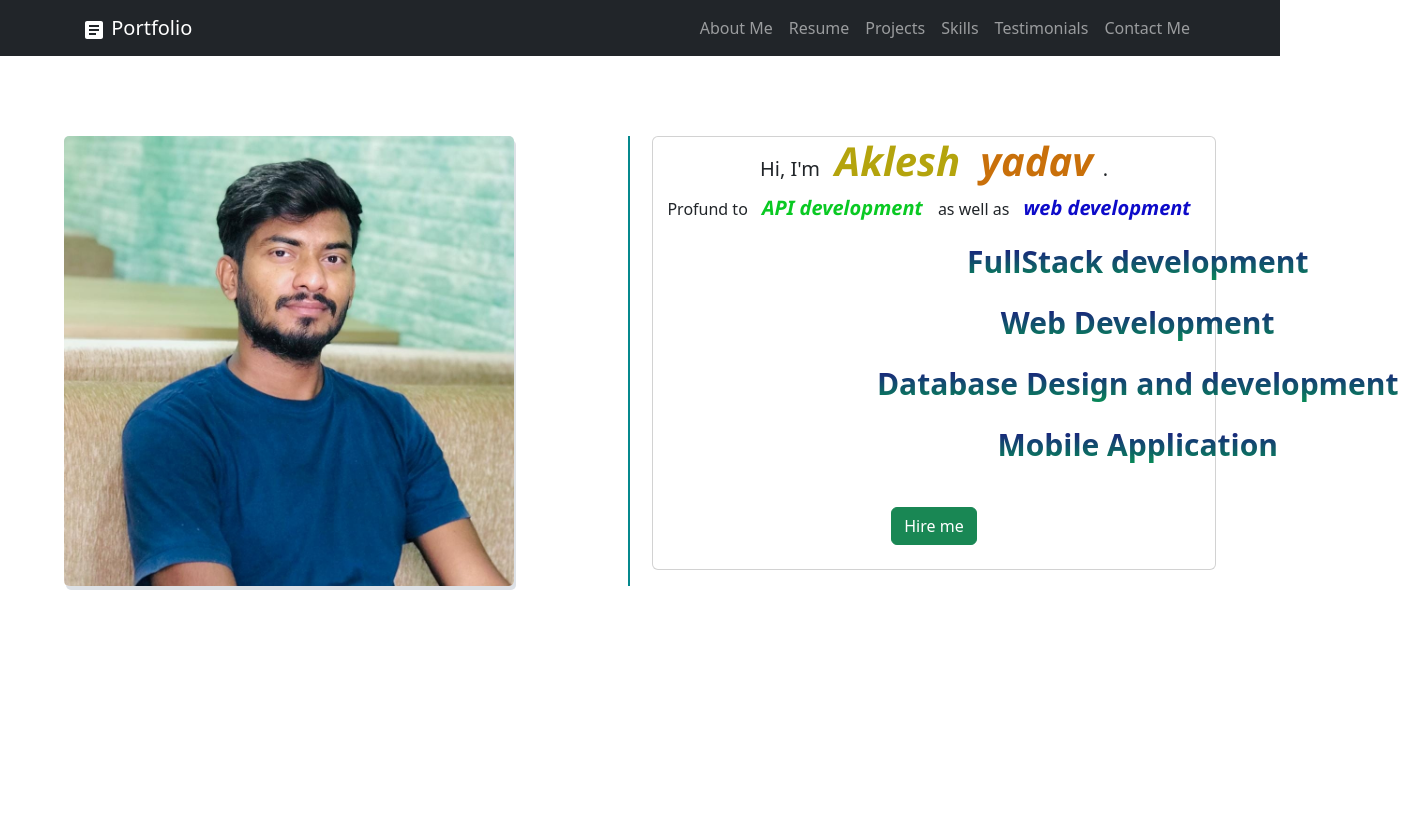
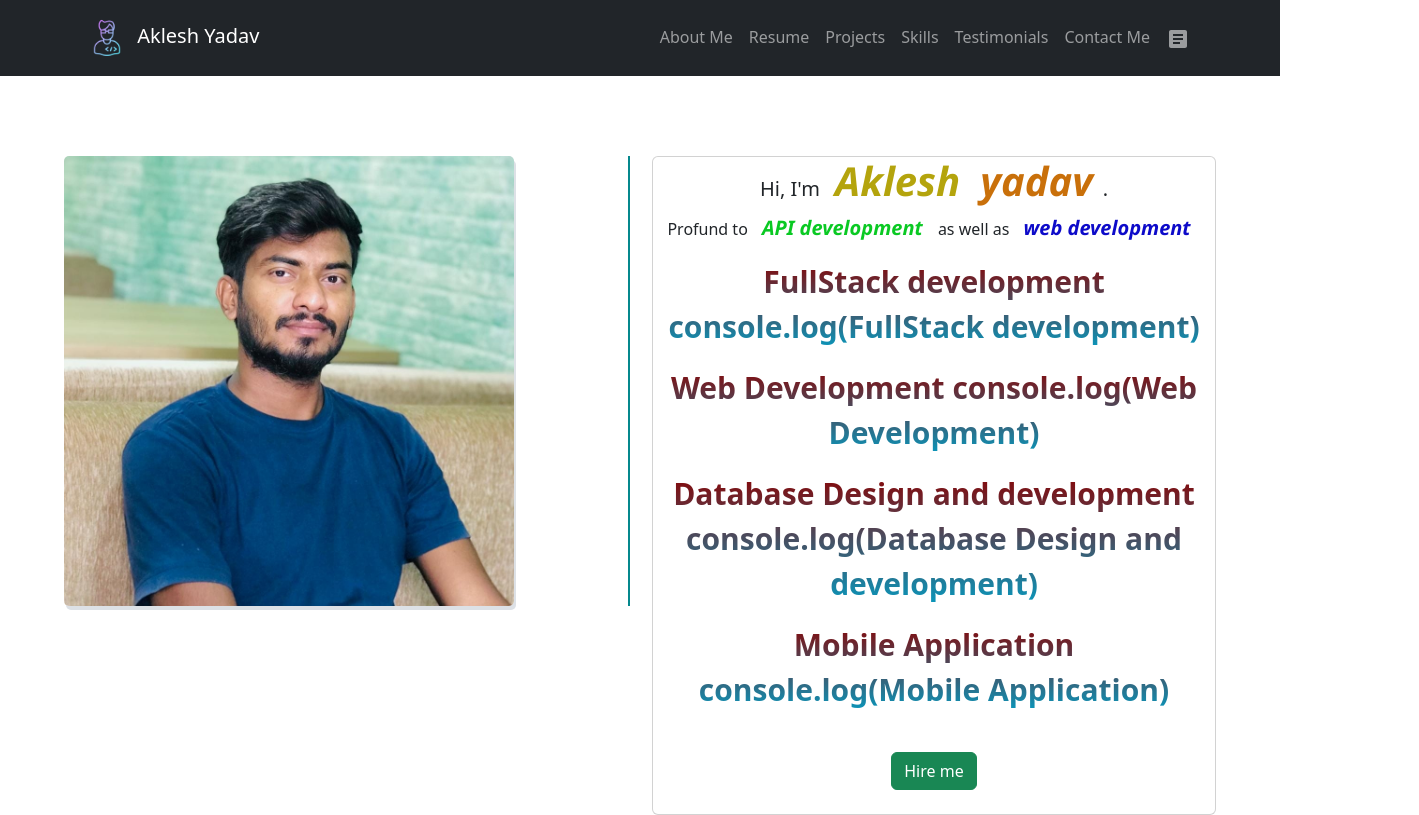
Before and after one commit to yaklesh0007/portfolio, a React (Create React App) app: page / in a window 1280 px wide. Shown: the whole page, 1419 px wide, since content can reach past the window. Built offline with nearby package versions, Linux system fonts and the light colour scheme.

Commit message:
fix: console error

```diff
--- a/public/index.html
+++ b/public/index.html
@@ -16,7 +16,7 @@
     -->
     <link rel="manifest" href="%PUBLIC_URL%/manifest.json" />
 
-    <title>My Portfolio</title>
+    <title>Aklesh Yadav</title>
   </head>
   <body>
     <noscript>You need to enable JavaScript to run this app.</noscript>
--- a/src/App.js
+++ b/src/App.js
@@ -14,11 +14,11 @@ function App() {
     <div>
       <Header/>
       <Routes>
-        <Route path='/' exact element={<Home/>}></Route>
-        <Route path='/contact' exact element={<Contact/>}/>
-        <Route path='/testimonials' exact element={<Testimonial/>}/>
-        <Route path='/skills' exact element={<Skill/>}/>
-        <Route path='/projects' exact element={<Project/>}/>
+        <Route path='/' element={<Home/>}></Route>
+        <Route path='contact' element={<Contact/>}/>
+        <Route path='testimonials' element={<Testimonial/>}/>
+        <Route path='skills' element={<Skill/>}/>
+        <Route path='projects' element={<Project/>}/>
       </Routes>
       </div>
       <div>
--- a/src/components/About/About.css
+++ b/src/components/About/About.css
@@ -46,7 +46,7 @@
 #showtext{
     font-size: 30px;
     animation-duration: 4s;
-    background: -webkit-linear-gradient(rgb(32, 2, 138), rgb(5, 150, 82));
+    background: -webkit-linear-gradient(rgb(138, 2, 2), rgb(7, 153, 190));
     font-weight: bolder;
     -webkit-background-clip: text;
     -webkit-text-fill-color: transparent;
@@ -55,14 +55,21 @@
   animation-iteration-count: infinite;
 }
 
-@keyframes slidein {
+/* @keyframes slidein {
     from {
       margin-left:100%;
       width: 100%;
     }
 
-    to {
+
       margin-left: 0%;
       width: 100%;
     }
+  } */
+
+  @media only screen and (max-width: 450px) {
+    .myimage img{
+        height: 300px;
+        width:300px;
+    }
   }
--- a/src/components/About/About.js
+++ b/src/components/About/About.js
@@ -1,12 +1,12 @@
 import { Box, Container } from "@mui/material";
-import React, { useState } from "react";
+import React from "react";
 import { Card } from "react-bootstrap";
 import { Link } from "react-router-dom";
 import mypic from "../../images/mypic.jpg";
 import "./About.css";
 
 export default function About() {
-  const [Data,setData]=useState([{'name':'FullStack development'},{'name':'Web Development'},{'name':'Database Design and development'},{'name':'Mobile Application'}])
+  const Data =[{'id': '1' ,'name':'FullStack development'},{'id': '2' ,'name':'Web Development'},{'id': '3' ,'name':'Database Design and development'},{'id': '4' ,'name':'Mobile Application'}]
   return (
     <div className="about">
       <Container>
@@ -16,7 +16,7 @@ export default function About() {
               <img src={mypic} alt="aklesh yadav" />
             </Box>
           </div>
-          <div className="col-md-6 col-sm-6">
+          <div className="col-md-6 col-sm-12" >
             <Card className="text-center">
 
                 <Card.Title className="">Hi, I'm <span id="firstname">Aklesh</span><span id="lastname">yadav</span>.</Card.Title>
@@ -24,8 +24,9 @@ export default function About() {
                       Profund to <span id="api">API development </span> as well as <span id="web">web development </span>
                 </Card.Text>
                 {
-                  Data.map(info=>
-                    <Card.Text id="showtext">{info.name}</Card.Text>
+                  Data.map((info)=>
+                    <Card.Text key={info.id} id="showtext">{info.name} console.log({info.name})</Card.Text>
+
                   )
                 }
 
--- a/src/components/Header/Header.css
+++ b/src/components/Header/Header.css
@@ -20,10 +20,7 @@
 #basic-navbar-nav{
     color: aliceblue;
 }
-/* .brand img{
-width: auto;
-height: 60px;
-} */
+
 
 /* nav ul li{
     padding: 0 12px;
@@ -35,6 +32,11 @@ nav ul li:hover{
     color: aqua;
     border-radius: 50px;
 }  */
+
+.brand img{
+    height: 50px;
+    width: 50px;
+}
 
 .links{
 
@@ -53,3 +55,14 @@ nav ul li:hover{
     font-weight: bold;
     text-decoration-line: underline;
 }
+.imgcircle img{
+    height: 150px;
+    width: 150px;
+    border-radius: 50%;
+}
+.imgcircle{
+    align-items: center;
+}
+.flex-box{
+    display: flex;
+}
--- a/src/components/Header/Header.js
+++ b/src/components/Header/Header.js
@@ -1,48 +1,88 @@
-import React from "react";
+import React, { useState } from "react";
 import "./Header.css";
+import { Navbar, Container, Nav, Card } from "react-bootstrap";
+import Offcanvas from "react-bootstrap/Offcanvas";
+import icongap from "../../images/icongap.png";
+import mypic from "../../images/mypic.jpg"
+import ArticleIcon from "@mui/icons-material/Article";
+import FacebookIcon from '@mui/icons-material/Facebook';
+import InstagramIcon from '@mui/icons-material/Instagram';
+import LinkedInIcon from '@mui/icons-material/LinkedIn';
+import GitHubIcon from '@mui/icons-material/GitHub';
+import Avatar from '@mui/material/Avatar';
+export default function Header() {
+  const [show, setShow] = useState(false);
 
-import { Navbar, Container, Nav } from "react-bootstrap";
-import ArticleIcon from "@mui/icons-material/Article";
-export default function Header() {
+  const handleClose = () => setShow(false);
+  const handleShow = () => setShow(true);
   return (
     <div className="header">
-      <Navbar  bg="dark" expand="lg" variant="dark" className='sticky-top'>
+      <Navbar bg="dark" expand="lg" variant="dark" className="sticky-top">
         <Container>
           <Navbar.Brand className="brand">
-            <ArticleIcon />
-            <span id="brandname"> Portfolio </span>{" "}
-          </Navbar.Brand>{" "}
+            <img src={icongap} alt="icon"  />
+            <span id="brandname"> Aklesh Yadav </span>
+          </Navbar.Brand>
           <Navbar.Toggle />
           <Navbar.Collapse className="justify-content-end">
             <Nav className="navs">
               <Nav.Link className="link" href="/">
-                {" "}
-                About Me{" "}
-              </Nav.Link>{" "}
-              <Nav.Link className="link" href='resume.pdf' download="resume.pdf">
-                {" "}
-                Resume{" "}
-              </Nav.Link>{" "}
+                About Me
+              </Nav.Link>
+              <Nav.Link
+                className="link"
+                href="resume.pdf"
+                download="resume.pdf"
+              >
+                Resume
+              </Nav.Link>
               <Nav.Link className="link" href="projects">
-                {" "}
-                Projects{" "}
-              </Nav.Link>{" "}
+                Projects
+              </Nav.Link>
               <Nav.Link className="link" href="skills">
-                {" "}
-                Skills{" "}
-              </Nav.Link>{" "}
+                Skills
+              </Nav.Link>
               <Nav.Link className="link" href="testimonials">
-                {" "}
-                Testimonials{" "}
-              </Nav.Link>{" "}
+                Testimonials
+              </Nav.Link>
               <Nav.Link className="link" href="contact">
-                {" "}
-                Contact Me{" "}
-              </Nav.Link>{" "}
-            </Nav>{" "}
-          </Navbar.Collapse>{" "}
-        </Container>{" "}
-      </Navbar>{" "}
+                Contact Me
+              </Nav.Link>
+              <Nav.Link className="link" href="#">
+                <ArticleIcon onClick={handleShow} />
+              </Nav.Link>
+            </Nav>
+          </Navbar.Collapse>
+        </Container>
+      </Navbar>
+      <Offcanvas show={show} onHide={handleClose}>
+        <Offcanvas.Header closeButton>
+          <Offcanvas.Title >Aklesh Yadav</Offcanvas.Title>
+        </Offcanvas.Header>
+
+        <Offcanvas.Body>
+        <Card className="imgcircle">
+          <img src={mypic} alt="aklesh yadav" />
+          <div className="flex-box">
+          <Avatar sx={{ m: 1, bgcolor: 'aliceblue' }}>
+              <GitHubIcon  sx={{color:'green'}}/>
+            </Avatar>
+            <Avatar sx={{ m: 1, bgcolor: 'aliceblue' }}>
+              <FacebookIcon sx={{color:'blue'}}/>
+            </Avatar>
+            <Avatar sx={{ m: 1, bgcolor: 'aliceblue', }}>
+              <LinkedInIcon  sx={{color:'navy'}}/>
+            </Avatar>
+            <Avatar sx={{ m: 1, bgcolor: 'aliceblue', }}>
+              <InstagramIcon sx={{color:'pink'}}/>
+            </Avatar>
+          </div>
+          <hr />
+          <p>Phone: 9817403494</p>
+          <p>Email: <span >yaklesh0007@gmail.com</span></p>
+          </Card>
+        </Offcanvas.Body>
+      </Offcanvas>
     </div>
   );
 }
```
Also changed, not shown: src/images/icongap.png (added), 1 other file (tests, documents, lock files or other folders).
